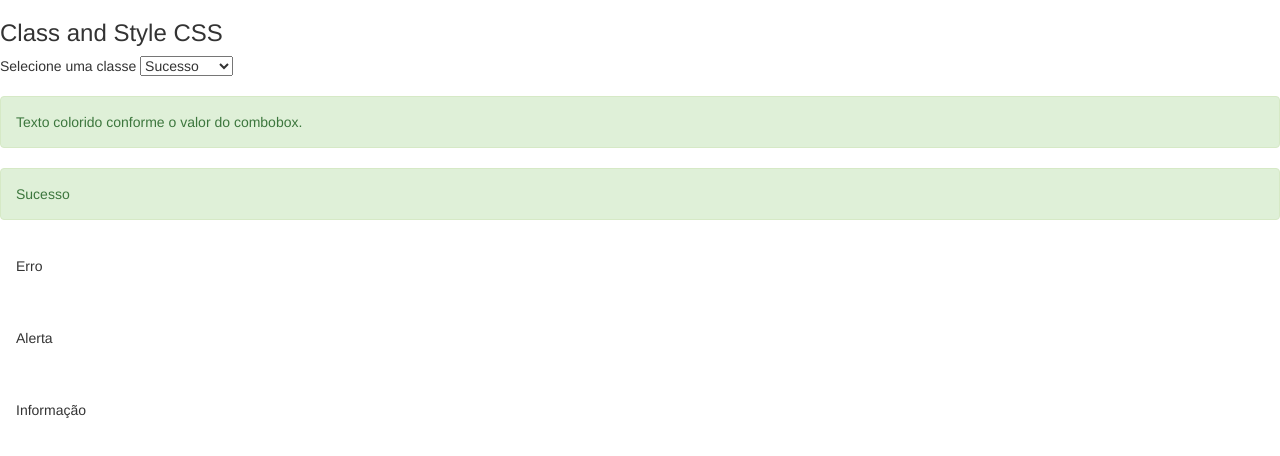
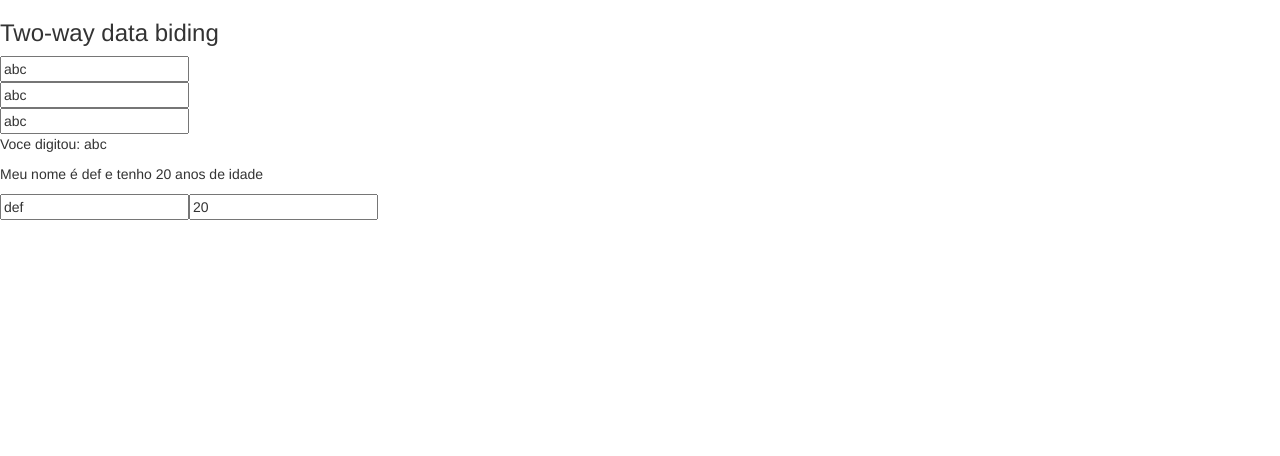
Before and after one commit to valbercarreiro/angular4, an Angular app: page / in a window 1280 px wide. Shown: the top 456 px of the page. Built offline with nearby package versions, Linux system fonts and the light colour scheme.

Commit message:
angular2 - loiane

```diff
--- a/src/app/app.module.ts
+++ b/src/app/app.module.ts
@@ -1,5 +1,6 @@
 import { BrowserModule } from '@angular/platform-browser';
 import { NgModule } from '@angular/core';
+import { FormsModule } from '@angular/forms';
 
 import { AppComponent } from './app.component';
 import { MeuPrimeiroComponent } from './meu-primeiro/meu-primeiro.component';
@@ -16,7 +17,8 @@ import { DataBindingComponent } from './data-binding/data-binding.component';
   ],
   imports: [
     BrowserModule,
-    CursosModule
+    CursosModule,
+    FormsModule
   ],
   providers: [],
   bootstrap: [AppComponent]
--- a/src/app/data-binding/data-binding.component.css
+++ b/src/app/data-binding/data-binding.component.css
@@ -0,0 +1,4 @@
+.highlight{
+  background-color: yellow;
+  font-weight: bold;
+}
--- a/src/app/data-binding/data-binding.component.html
+++ b/src/app/data-binding/data-binding.component.html
@@ -22,7 +22,7 @@
     <img [src]="urlImagem">
   </article>
 </section>
--->
+
 <section class="property-binding">
   <h3>Class and Style CSS</h3>
   <div>
@@ -57,3 +57,71 @@
     </div>
   </div>
 </section>
+
+<section>
+  <h3>Event biding</h3>
+  <article>
+    <div>
+      <button (click)="botaoClicado()" class="btn btn-primary">Me clique!</button>
+      <br /><br />
+
+      <input type="text" (keyup)="onkeyup($event)"
+                          (keyup.enter)="salvarValor(campoInput.value)"
+                          (blur) = "salvarValor(campoInput.value)"
+                          #campoInput>
+      <p>
+        Valor Atual: {{ valorAtual }}
+      </p>
+      <p>
+        Valor Salvo: {{ valorSalvo }}
+      </p>
+
+      <br /><br />
+
+      <span (mouseover)="onMouseOverOut()"
+            (mouseout)="onMouseOverOut()"
+            [class.highlight] = "isMouseOver">
+        Passe o Mouse sobre mim
+      </span>
+
+    </div>
+  </article>
+</section>
+-->
+
+<section>
+  <h3>Two-way data biding</h3>
+  <article>
+    <div>
+      <input type="text"
+        [value] = "nome"
+        (input) = "nome = $event.target.value"
+      />
+
+      <br />
+
+      <input type="text"
+        [ngModel] = "nome"
+        (ngModelChange) = "nome = $event"
+      />
+
+      <br />
+
+      <input type="text"
+        [(ngModel)] = "nome"
+      />
+
+      <p>
+        Voce digitou: {{ nome }}
+      </p>
+    </div>
+
+    <div>
+      <p>Meu nome é {{ pessoa.nome }} e tenho {{ pessoa.idade }} anos de idade</p>
+
+      <input type="text" [(ngModel)]="pessoa.nome" />
+
+      <input type="text" [(ngModel)]="pessoa.idade" />
+    </div>
+  </article>
+</section>
--- a/src/app/data-binding/data-binding.component.ts
+++ b/src/app/data-binding/data-binding.component.ts
@@ -11,8 +11,37 @@ export class DataBindingComponent implements OnInit {
 
   urlImagem = 'http://lorempixel.com/400/200/nature/';
 
+  valorAtual: string = '';
+
+  valorSalvo: string = '';
+
+  isMouseOver: boolean = false;
+
+  nome: string = "abc";
+
+  pessoa: any = {
+    nome: 'def',
+    idade: 20
+  }
+
   getValor(){
     return 1;
+  }
+
+  botaoClicado(){
+    alert('Botão clicado');
+  }
+
+  onkeyup(evento: KeyboardEvent){
+    this.valorAtual = (<HTMLInputElement>evento.target).value;
+  }
+
+  salvarValor(valor){
+    this.valorSalvo = valor;
+  }
+
+  onMouseOverOut(){
+      this.isMouseOver = !this.isMouseOver;
   }
 
   constructor() { }
```
